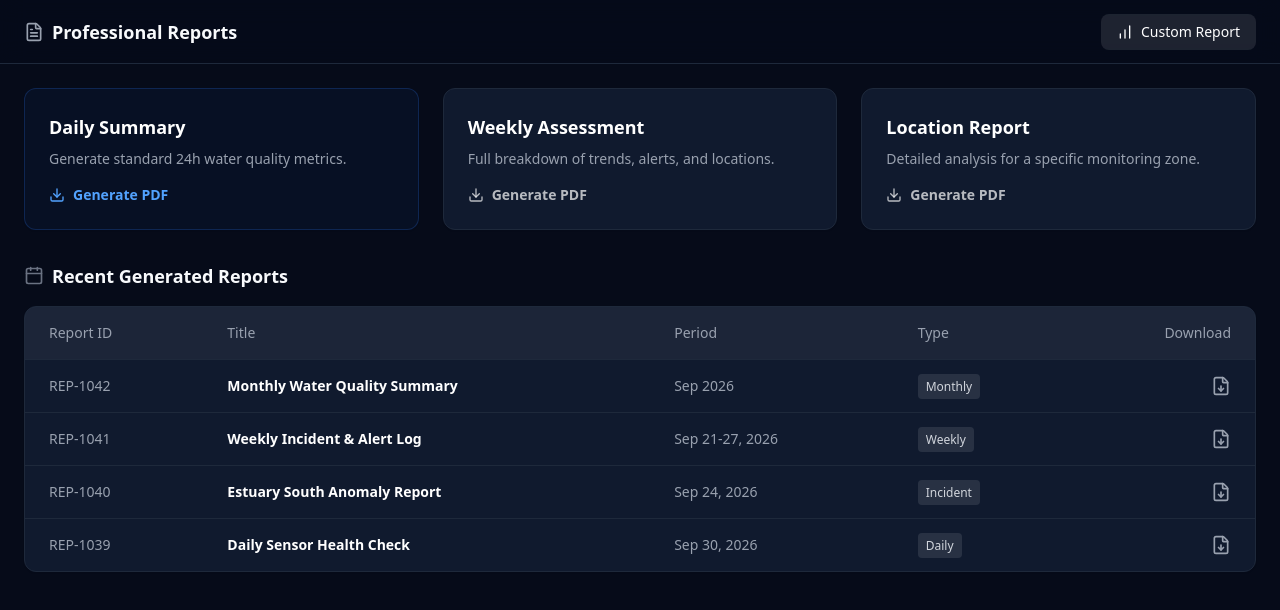
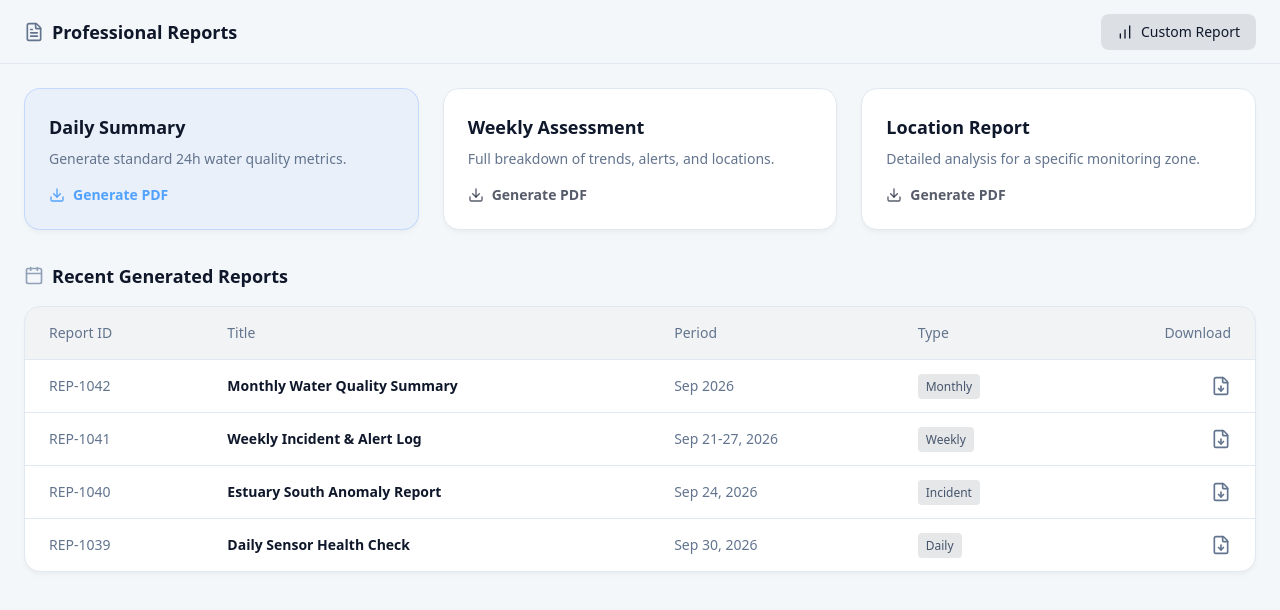
Before and after one commit to aaromal-s/Aqua-Trust, a React (Vite) app in the folder frontend/: page /reports in a window 1280 px wide. Shown: the top 610 px of the page. Built offline with nearby package versions, Linux system fonts and the light colour scheme.

Commit message:
style: convert UI to premium light theme

```diff
--- a/frontend/src/components/WaterMap.tsx
+++ b/frontend/src/components/WaterMap.tsx
@@ -52,7 +52,7 @@ const WaterMap = () => {
                 <div className="p-1 min-w-[200px]">
                   <div className="flex items-center justify-between border-b border-gray-200 pb-2 mb-2">
                     <strong className="text-gray-800">{station.id} - {station.name}</strong>
-                    <span className={`px-2 py-0.5 rounded text-xs font-bold text-white bg-${station.status === 'safe' ? 'green' : station.status === 'warning' ? 'yellow' : 'red'}-500`}>
+                    <span className={`px-2 py-0.5 rounded text-xs font-bold text-slate-900 bg-${station.status === 'safe' ? 'green' : station.status === 'warning' ? 'yellow' : 'red'}-500`}>
                       {station.status.toUpperCase()}
                     </span>
                   </div>
--- a/frontend/src/index.css
+++ b/frontend/src/index.css
@@ -29,26 +29,26 @@
 
 @layer base {
   :root {
-    --background: #060b19;
-    --foreground: #f8fafc;
+    --background: #f4f7f9;
+    --foreground: #0f172a;
 
-    --card: #101a2e;
-    --card-foreground: #f8fafc;
+    --card: #ffffff;
+    --card-foreground: #0f172a;
 
-    --border: #1e293b;
-    --input: #1e293b;
+    --border: #e2e8f0;
+    --input: #e2e8f0;
 
-    --primary: #00f2fe;
-    --primary-foreground: #060b19;
+    --primary: #0ea5e9;
+    --primary-foreground: #ffffff;
 
-    --secondary: #1e293b;
-    --secondary-foreground: #f8fafc;
+    --secondary: #f1f5f9;
+    --secondary-foreground: #0f172a;
 
-    --accent: #4facfe;
-    --accent-foreground: #f8fafc;
+    --accent: #0284c7;
+    --accent-foreground: #ffffff;
 
     --destructive: #ef4444;
-    --destructive-foreground: #f8fafc;
+    --destructive-foreground: #ffffff;
 
     --success: #10b981;
     --warning: #f59e0b;
@@ -65,18 +65,18 @@
 
 @layer components {
   .glass-panel {
-    background-color: rgba(255, 255, 255, 0.05);
+    background-color: rgba(255, 255, 255, 0.75);
     backdrop-filter: blur(16px);
-    border: 1px solid rgba(255, 255, 255, 0.1);
-    box-shadow: 0 4px 30px rgba(0, 0, 0, 0.1);
+    border: 1px solid rgba(255, 255, 255, 0.6);
+    box-shadow: 0 8px 32px rgba(0, 0, 0, 0.04);
   }
 
   .card {
     background-color: var(--card);
-    border-radius: 0.75rem;
+    border-radius: 1rem;
     border: 1px solid var(--border);
     padding: 1.5rem;
-    box-shadow: 0 1px 2px 0 rgba(0, 0, 0, 0.05);
+    box-shadow: 0 4px 6px -1px rgba(0, 0, 0, 0.03), 0 2px 4px -1px rgba(0, 0, 0, 0.02);
   }
 }
 
--- a/frontend/src/pages/LandingPage.tsx
+++ b/frontend/src/pages/LandingPage.tsx
@@ -16,25 +16,25 @@ const LandingPage = () => {
       <nav className="w-full py-6 px-8 flex justify-between items-center z-10 glass-panel border-x-0 border-t-0 border-b-white/5">
         <div className="flex items-center gap-3">
           <div className="w-10 h-10 rounded-lg bg-gradient-to-br from-aqua-400 to-blue-600 flex items-center justify-center shadow-lg shadow-aqua-500/20">
-            <Droplets className="text-white w-6 h-6" />
+            <Droplets className="text-slate-900 w-6 h-6" />
           </div>
           <span className="text-2xl font-bold tracking-tight bg-gradient-to-r from-white to-gray-300 bg-clip-text text-transparent">
             AQUA TRUST
           </span>
         </div>
 
-        <div className="hidden md:flex items-center gap-8 text-sm font-medium text-gray-300">
-          <a href="#" className="hover:text-white transition-colors">Platform</a>
-          <a href="#" className="hover:text-white transition-colors">Monitoring</a>
-          <a href="#" className="hover:text-white transition-colors">Analytics</a>
-          <a href="#" className="hover:text-white transition-colors">Water Map</a>
+        <div className="hidden md:flex items-center gap-8 text-sm font-medium text-slate-600">
+          <a href="#" className="hover:text-slate-900 transition-colors">Platform</a>
+          <a href="#" className="hover:text-slate-900 transition-colors">Monitoring</a>
+          <a href="#" className="hover:text-slate-900 transition-colors">Analytics</a>
+          <a href="#" className="hover:text-slate-900 transition-colors">Water Map</a>
         </div>
 
         <div className="flex items-center gap-4">
-          <Link to="/login" className="text-sm font-medium text-gray-300 hover:text-white transition-colors px-4 py-2">
+          <Link to="/login" className="text-sm font-medium text-slate-600 hover:text-slate-900 transition-colors px-4 py-2">
             Sign In
           </Link>
-          <Link to="/dashboard" className="px-5 py-2.5 rounded-full bg-gradient-to-r from-aqua-500 to-blue-600 text-white text-sm font-semibold hover:shadow-lg hover:shadow-aqua-500/25 transition-all flex items-center gap-2">
+          <Link to="/dashboard" className="px-5 py-2.5 rounded-full bg-gradient-to-r from-aqua-500 to-blue-600 text-slate-900 text-sm font-semibold hover:shadow-lg hover:shadow-aqua-500/25 transition-all flex items-center gap-2">
             Get Started <ArrowRight className="w-4 h-4" />
           </Link>
         </div>
@@ -54,15 +54,15 @@ const LandingPage = () => {
           </span>
         </h1>
 
-        <p className="text-lg md:text-xl text-gray-400 max-w-2xl mb-10 leading-relaxed">
+        <p className="text-lg md:text-xl text-slate-500 max-w-2xl mb-10 leading-relaxed">
           Monitor water quality in real time, understand environmental changes, detect anomalies, and transform sensor data into actionable water intelligence.
         </p>
 
         <div className="flex flex-col sm:flex-row items-center gap-4">
-          <Link to="/dashboard" className="w-full sm:w-auto px-8 py-4 rounded-full bg-white text-navy-900 text-base font-bold hover:bg-gray-100 transition-all flex items-center justify-center gap-2">
+          <Link to="/dashboard" className="w-full sm:w-auto px-8 py-4 rounded-full bg-white text-white text-base font-bold hover:bg-gray-100 transition-all flex items-center justify-center gap-2">
             Explore Live Monitoring
           </Link>
-          <Link to="/intelligence" className="w-full sm:w-auto px-8 py-4 rounded-full glass-panel text-white text-base font-semibold hover:bg-white/10 transition-all flex items-center justify-center gap-2">
+          <Link to="/intelligence" className="w-full sm:w-auto px-8 py-4 rounded-full glass-panel text-slate-900 text-base font-semibold hover:bg-slate-900/10 transition-all flex items-center justify-center gap-2">
             View Water Intelligence
           </Link>
         </div>
@@ -74,30 +74,30 @@ const LandingPage = () => {
 
             {/* Visual Nodes */}
             <div className="flex flex-col items-center gap-3">
-              <div className="w-16 h-16 rounded-2xl bg-card border border-white/10 flex items-center justify-center shadow-lg">
+              <div className="w-16 h-16 rounded-2xl bg-card border border-slate-900/10 flex items-center justify-center shadow-lg">
                 <Activity className="w-8 h-8 text-blue-400" />
               </div>
-              <span className="text-xs font-medium text-gray-400 uppercase tracking-wider">Sensors</span>
+              <span className="text-xs font-medium text-slate-500 uppercase tracking-wider">Sensors</span>
             </div>
 
             <ArrowRight className="text-gray-600 hidden md:block" />
             <div className="h-8 w-[1px] bg-gray-600 md:hidden" />
 
             <div className="flex flex-col items-center gap-3">
-              <div className="w-16 h-16 rounded-2xl bg-card border border-white/10 flex items-center justify-center shadow-lg">
+              <div className="w-16 h-16 rounded-2xl bg-card border border-slate-900/10 flex items-center justify-center shadow-lg">
                 <Map className="w-8 h-8 text-aqua-400" />
               </div>
-              <span className="text-xs font-medium text-gray-400 uppercase tracking-wider">Map</span>
+              <span className="text-xs font-medium text-slate-500 uppercase tracking-wider">Map</span>
             </div>
 
             <ArrowRight className="text-gray-600 hidden md:block" />
             <div className="h-8 w-[1px] bg-gray-600 md:hidden" />
 
             <div className="flex flex-col items-center gap-3">
-              <div className="w-16 h-16 rounded-2xl bg-card border border-white/10 flex items-center justify-center shadow-lg">
+              <div className="w-16 h-16 rounded-2xl bg-card border border-slate-900/10 flex items-center justify-center shadow-lg">
                 <BarChart3 className="w-8 h-8 text-purple-400" />
               </div>
-              <span className="text-xs font-medium text-gray-400 uppercase tracking-wider">Analytics</span>
+              <span className="text-xs font-medium text-slate-500 uppercase tracking-wider">Analytics</span>
             </div>
 
             <ArrowRight className="text-gray-600 hidden md:block" />
@@ -106,10 +106,10 @@ const LandingPage = () => {
             <div className="flex flex-col items-center gap-3 relative">
               <div className="absolute -top-1 -right-1 w-3 h-3 bg-red-500 rounded-full animate-ping" />
               <div className="absolute -top-1 -right-1 w-3 h-3 bg-red-500 rounded-full" />
-              <div className="w-16 h-16 rounded-2xl bg-card border border-white/10 flex items-center justify-center shadow-lg">
+              <div className="w-16 h-16 rounded-2xl bg-card border border-slate-900/10 flex items-center justify-center shadow-lg">
                 <ShieldAlert className="w-8 h-8 text-red-400" />
               </div>
-              <span className="text-xs font-medium text-gray-400 uppercase tracking-wider">Alerts</span>
+              <span className="text-xs font-medium text-slate-500 uppercase tracking-wider">Alerts</span>
             </div>
 
           </div>
--- a/frontend/src/pages/Reports.tsx
+++ b/frontend/src/pages/Reports.tsx
@@ -12,9 +12,9 @@ const Reports = () => {
     <div className="flex-1 flex flex-col overflow-hidden bg-[var(--background)]">
       <header className="h-16 border-b border-[var(--border)] bg-[var(--background)]/80 backdrop-blur-md flex items-center justify-between px-6 z-10">
         <h2 className="text-lg font-semibold flex items-center gap-2">
-          <FileText className="w-5 h-5 text-gray-400" /> Professional Reports
+          <FileText className="w-5 h-5 text-slate-500" /> Professional Reports
         </h2>
-        <button className="px-4 py-2 rounded-lg bg-white/10 hover:bg-white/20 text-white text-sm font-medium transition-colors flex items-center gap-2">
+        <button className="px-4 py-2 rounded-lg bg-slate-900/10 hover:bg-slate-900/10 text-slate-900 text-sm font-medium transition-colors flex items-center gap-2">
           <BarChart className="w-4 h-4" /> Custom Report
         </button>
       </header>
@@ -23,55 +23,55 @@ const Reports = () => {
 
         <div className="grid grid-cols-1 md:grid-cols-3 gap-6 mb-8">
           <div className="card border-blue-500/20 bg-blue-500/5 cursor-pointer hover:bg-blue-500/10 transition-colors">
-            <h3 className="text-lg font-bold text-white mb-2">Daily Summary</h3>
-            <p className="text-sm text-gray-400 mb-4">Generate standard 24h water quality metrics.</p>
+            <h3 className="text-lg font-bold text-slate-900 mb-2">Daily Summary</h3>
+            <p className="text-sm text-slate-500 mb-4">Generate standard 24h water quality metrics.</p>
             <button className="flex items-center gap-2 text-blue-400 text-sm font-semibold">
               <Download className="w-4 h-4" /> Generate PDF
             </button>
           </div>
-          <div className="card cursor-pointer hover:bg-white/5 transition-colors">
-            <h3 className="text-lg font-bold text-white mb-2">Weekly Assessment</h3>
-            <p className="text-sm text-gray-400 mb-4">Full breakdown of trends, alerts, and locations.</p>
-            <button className="flex items-center gap-2 text-white/70 text-sm font-semibold">
+          <div className="card cursor-pointer hover:bg-slate-900/5 transition-colors">
+            <h3 className="text-lg font-bold text-slate-900 mb-2">Weekly Assessment</h3>
+            <p className="text-sm text-slate-500 mb-4">Full breakdown of trends, alerts, and locations.</p>
+            <button className="flex items-center gap-2 text-slate-900/70 text-sm font-semibold">
               <Download className="w-4 h-4" /> Generate PDF
             </button>
           </div>
-          <div className="card cursor-pointer hover:bg-white/5 transition-colors">
-            <h3 className="text-lg font-bold text-white mb-2">Location Report</h3>
-            <p className="text-sm text-gray-400 mb-4">Detailed analysis for a specific monitoring zone.</p>
-            <button className="flex items-center gap-2 text-white/70 text-sm font-semibold">
+          <div className="card cursor-pointer hover:bg-slate-900/5 transition-colors">
+            <h3 className="text-lg font-bold text-slate-900 mb-2">Location Report</h3>
+            <p className="text-sm text-slate-500 mb-4">Detailed analysis for a specific monitoring zone.</p>
+            <button className="flex items-center gap-2 text-slate-900/70 text-sm font-semibold">
               <Download className="w-4 h-4" /> Generate PDF
             </button>
           </div>
         </div>
 
         <h3 className="font-semibold mb-4 text-lg flex items-center gap-2">
-          <Calendar className="w-5 h-5 text-gray-500" /> Recent Generated Reports
+          <Calendar className="w-5 h-5 text-slate-400" /> Recent Generated Reports
         </h3>
 
         <div className="card p-0 overflow-hidden">
           <table className="w-full text-left text-sm">
-            <thead className="bg-white/5 border-b border-[var(--border)]">
+            <thead className="bg-slate-900/5 border-b border-[var(--border)]">
               <tr>
-                <th className="px-6 py-4 font-medium text-gray-400">Report ID</th>
-                <th className="px-6 py-4 font-medium text-gray-400">Title</th>
-                <th className="px-6 py-4 font-medium text-gray-400">Period</th>
-                <th className="px-6 py-4 font-medium text-gray-400">Type</th>
-                <th className="px-6 py-4 font-medium text-gray-400 text-right">Download</th>
+                <th className="px-6 py-4 font-medium text-slate-500">Report ID</th>
+                <th className="px-6 py-4 font-medium text-slate-500">Title</th>
+                <th className="px-6 py-4 font-medium text-slate-500">Period</th>
+                <th className="px-6 py-4 font-medium text-slate-500">Type</th>
+                <th className="px-6 py-4 font-medium text-slate-500 text-right">Download</th>
               </tr>
             </thead>
             <tbody className="divide-y divide-[var(--border)]">
               {reports.map((report) => (
-                <tr key={report.id} className="hover:bg-white/5 transition-colors">
-                  <td className="px-6 py-4 font-medium text-gray-400">{report.id}</td>
-                  <td className="px-6 py-4 font-semibold text-white">{report.title}</td>
-                  <td className="px-6 py-4 text-gray-400">{report.date}</td>
+                <tr key={report.id} className="hover:bg-slate-900/5 transition-colors">
+                  <td className="px-6 py-4 font-medium text-slate-500">{report.id}</td>
+                  <td className="px-6 py-4 font-semibold text-slate-900">{report.title}</td>
+                  <td className="px-6 py-4 text-slate-500">{report.date}</td>
                   <td className="px-6 py-4">
-                    <span className="px-2 py-1 bg-white/10 rounded text-xs text-gray-300">{report.type}</span>
+                    <span className="px-2 py-1 bg-slate-900/10 rounded text-xs text-slate-600">{report.type}</span>
                   </td>
                   <td className="px-6 py-4 text-right">
                     <div className="flex justify-end gap-3">
-                      <button className="text-gray-400 hover:text-white transition-colors" title="Download PDF">
+                      <button className="text-slate-500 hover:text-slate-900 transition-colors" title="Download PDF">
                         <FileDown className="w-5 h-5" />
                       </button>
                     </div>
```
Also changed, not shown: frontend/src/components/WaterQualityChart.tsx (+8 -8 lines), frontend/src/pages/AdminPanel.tsx (+9 -9 lines), frontend/src/pages/AquaIntelligence.tsx (+8 -8 lines), frontend/src/pages/CitizenReporting.tsx (+15 -15 lines), frontend/src/pages/Dashboard.tsx (+16 -16 lines), frontend/src/pages/SensorManagement.tsx (+22 -22 lines), frontend/src/pages/WaterQuality.tsx (+9 -9 lines).
